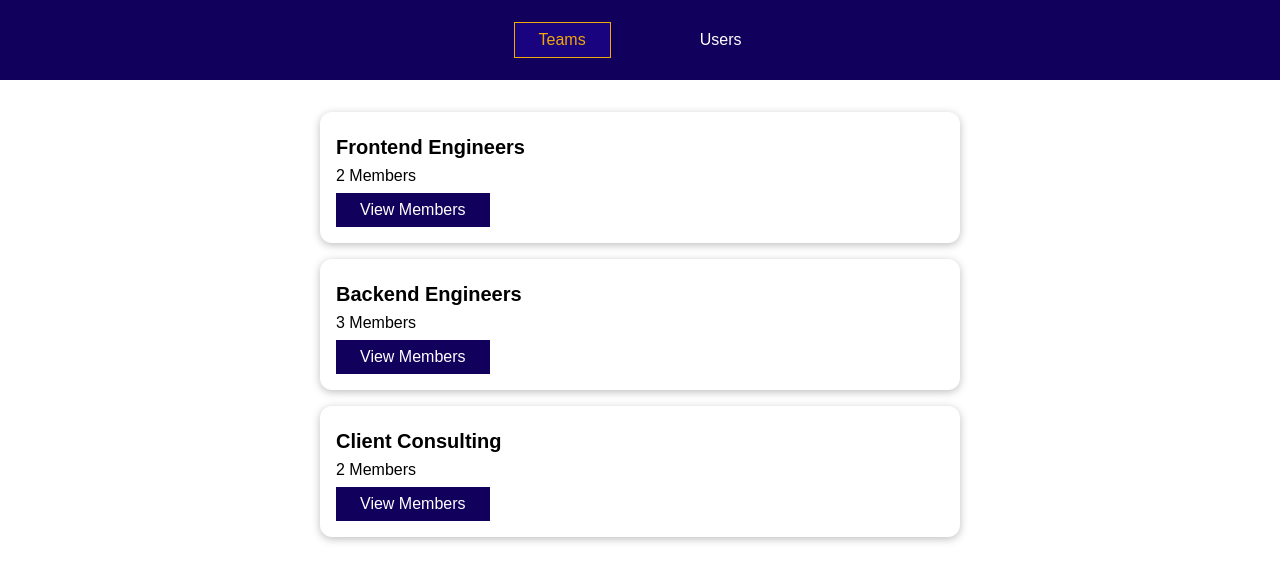
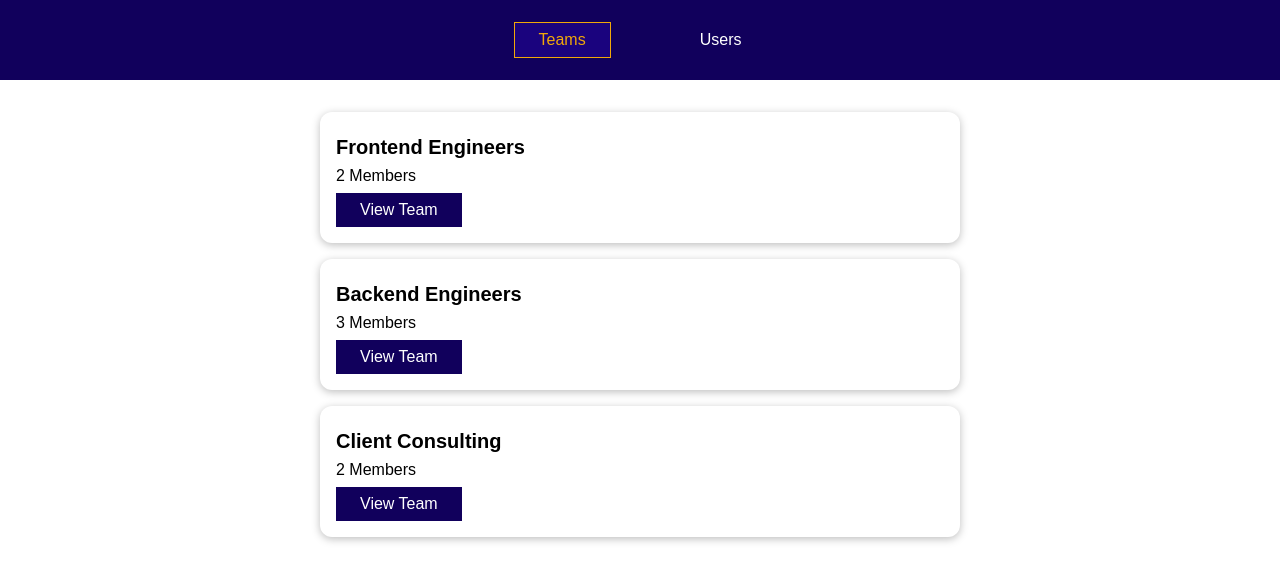
Before and after one commit to Tamagouuu/vue-router, a Vue app: page /teams in a window 1280 px wide. Shown: the top 582 px of the page. Built offline with nearby package versions, Linux system fonts and the light colour scheme.

Commit message:
updating parms data with watchers

```diff
--- a/src/components/teams/TeamMembers.vue
+++ b/src/components/teams/TeamMembers.vue
@@ -9,6 +9,7 @@
         :role="member.role"
       ></user-item>
     </ul>
+    <router-link to="/teams/t2">Go to page 2</router-link>
   </section>
 </template>
 
@@ -27,8 +28,9 @@ export default {
     };
   },
 
-  created() {
-    const params = this.$route.params.teamId;
+  methods: {
+    changeData(route) {
+      const params = route.params.teamId;
       const team = this.teams.find((team) => team.id == params);
       const members = [];
       for (const member in team.members) {
@@ -37,6 +39,17 @@ export default {
       }
       this.teamName = team.name;
       this.members = members;
+    },
+  },
+
+  created() {
+    this.changeData(this.$route);
+  },
+
+  watch: {
+    $route(newParams) {
+      this.changeData(newParams);
+    },
   },
 };
 </script>
--- a/src/components/teams/TeamsItem.vue
+++ b/src/components/teams/TeamsItem.vue
@@ -2,13 +2,19 @@
   <li>
     <h3>{{ name }}</h3>
     <div class="team-members">{{ memberCount }} Members</div>
-    <a href="#">View Members</a>
+    <router-link :to="linkToDetail">View Team</router-link>
   </li>
 </template>
 
 <script>
 export default {
-  props: ['name', 'memberCount'],
+  props: ['name', 'memberCount', 'id'],
+
+  computed: {
+    linkToDetail() {
+      return '/teams/' + this.id;
+    },
+  },
 };
 </script>
 
--- a/src/components/teams/TeamsList.vue
+++ b/src/components/teams/TeamsList.vue
@@ -4,6 +4,7 @@
       v-for="team in teams"
       :key="team.id"
       :name="team.name"
+      :id="team.id"
       :member-count="team.members.length"
     ></teams-item>
   </ul>
--- a/src/main.js
+++ b/src/main.js
@@ -18,6 +18,7 @@ const router = createRouter({
       component: UsersList,
     },
     {
+      name: 'TeamDetail',
       path: '/teams/:teamId',
       component: TeamMembers,
     },
```
Lines whose indentation alone changed are shown as unchanged.
